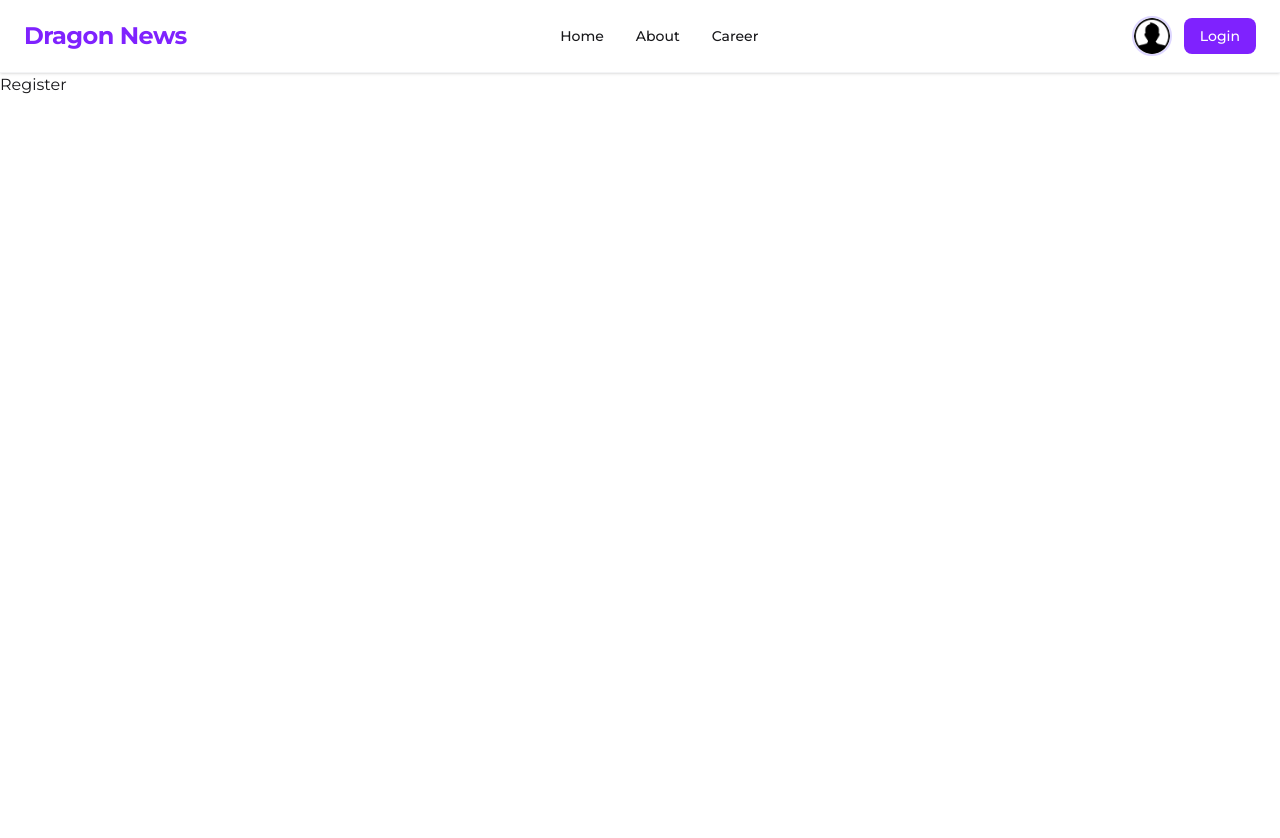
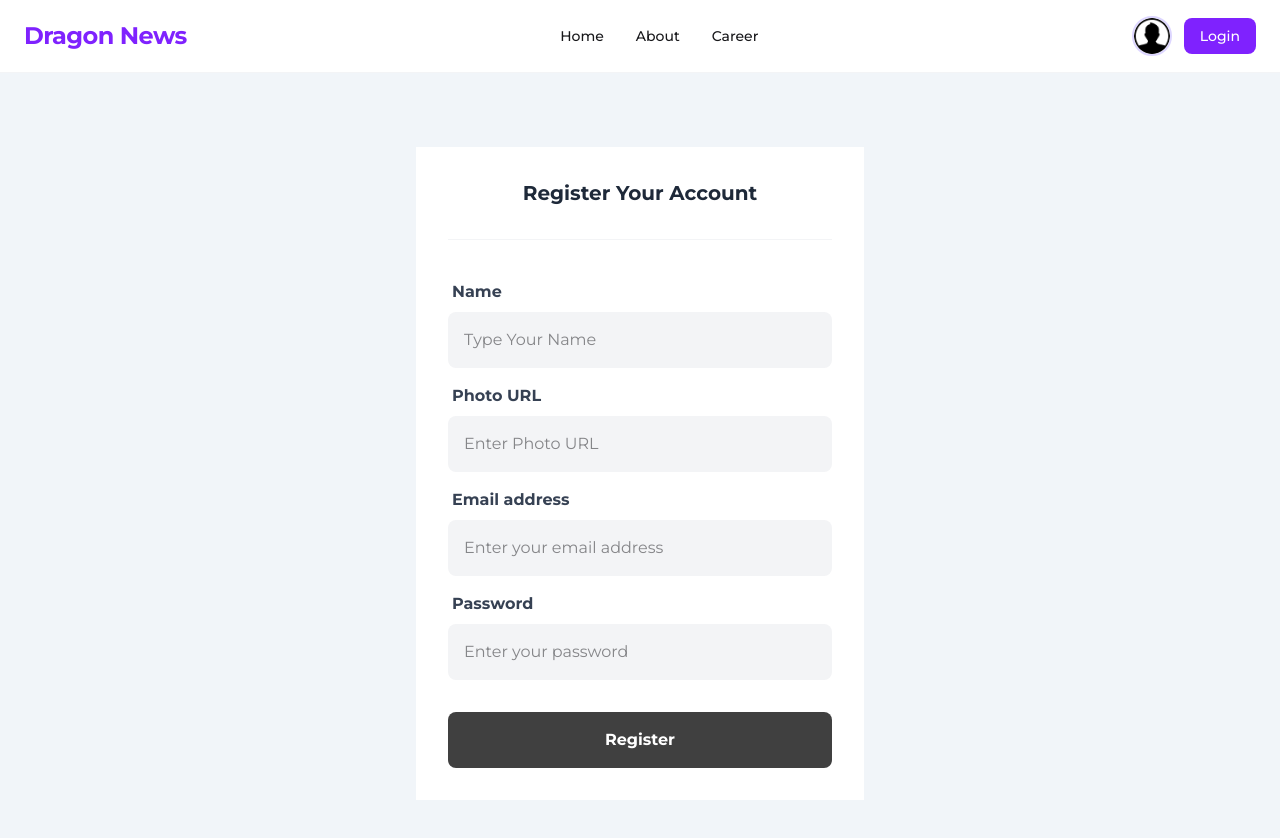
Before and after one commit to NuruddinJewel/Project-Next-js, a Next.js app: page /register in a window 1280 px wide. Shown: the top 838 px of the page. Before the commit the page ends 800 px from the top, so only its background shows below. Built offline with nearby package versions, Linux system fonts and the light colour scheme.

Commit message:
Register and Login

```diff
--- a/src/app/(auth)/login/page.jsx
+++ b/src/app/(auth)/login/page.jsx
@@ -4,13 +4,18 @@ import React from 'react';
 import { useForm } from 'react-hook-form';
 
 const LoginPage = () => {
-    const { register, hanlesubmit } = useForm();
-    const handleLogin = (e) => {
-        e.preventDefault();
-        const email = e.target.email.value;
-        const password = e.target.password.value;
-        console.log(email, password)
+    // Using React Hook Form
+    const { register, handleSubmit, watch, formState: { errors } } = useForm();
+    const handleLogin = (data) => {
+        // e.preventDefault();
+        // const email = e.target.email.value;
+        // const password = e.target.password.value;
+        // console.log(email, password)
+        console.log(data, "data")
     }
+    // console.log(errors, "errors")
+    console.log(watch('email'))
+    console.log(watch('password'))
     return (
         // <div className='container mx-auto min-h-[80vh] flex justify-center items-center bg-slate-100'>
         //     <div className='p-4 rounded-xl bg-white'>
@@ -34,20 +39,22 @@ const LoginPage = () => {
         <div className='container mx-auto min-h-screen flex justify-center items-center bg-slate-100'>
             <div className='w-full max-w-md p-8 bg-white'>
                 {/* Title Section */}
-                <h2 className='font-bold text-xl text-center text-gray-800 mb-8'>Login your account</h2>
+                <h2 className='font-bold text-xl text-center text-gray-800 mb-8'>Login Your Account</h2>
 
                 <div className="border-t border-gray-100 mb-10"></div>
 
-                <form className="space-y-4" onSubmit={handleLogin}>
+                <form className="space-y-4" onSubmit={handleSubmit(handleLogin)}>
                     {/* Email Field */}
                     <div className="flex flex-col gap-2">
                         <label className="font-bold text-gray-700 ml-1">Email address</label>
                         <input
                             type="email"
-                            name="email"
+                            // name="email"
                             className="w-full p-4 bg-gray-100 rounded-lg outline-none focus:ring-1 focus:ring-gray-300 transition-all"
                             placeholder="Enter your email address"
+                            {...register("email", { required: "Email Required !!" })}
                         />
+                        {errors.email && <p className='text-red-500'>{errors.email.message}</p>}
                     </div>
 
                     {/* Password Field */}
@@ -55,21 +62,24 @@ const LoginPage = () => {
                         <label className="font-bold text-gray-700 ml-1">Password</label>
                         <input
                             type="password"
-                            name="password"
+                            // name="password"
                             className="w-full p-4 bg-gray-100 rounded-lg outline-none focus:ring-1 focus:ring-gray-300 transition-all"
                             placeholder="Enter your password"
+                            {...register("password", { required: "Password Required !!" })}
                         />
                     </div>
-
+                    {errors.password && <p className='text-red-500'>{errors.password.message}</p>}
                     {/* Login Button */}
                     <button className="w-full bg-[#404040] hover:bg-black text-white font-bold py-4 rounded-lg mt-4 transition-colors">
                         Login
                     </button>
+
                 </form>
 
                 {/* Footer Link */}
                 <p className="text-center mt-8 text-gray-600 font-medium">
                     {"Don't Have An Account?"} <Link href={'/register'} className="text-red-500 cursor-pointer hover:underline">Register</Link>
+
                 </p>
             </div>
         </div>
--- a/src/app/(auth)/register/page.jsx
+++ b/src/app/(auth)/register/page.jsx
@@ -1,9 +1,132 @@
+// import React from 'react';
+
+// const RegisterPage = () => {
+//     return (
+//         <div>
+//             Register
+//         </div>
+//     );
+// };
+
+// export default RegisterPage;
+
+'use client'
+import Link from 'next/link';
 import React from 'react';
+import { useForm } from 'react-hook-form';
 
 const RegisterPage = () => {
+    // Using React Hook Form
+    const { register, handleSubmit, watch, formState: { errors } } = useForm();
+    const handleRegister = (data) => {
+        // e.preventDefault();
+        // const email = e.target.email.value;
+        // const password = e.target.password.value;
+        // console.log(email, password)
+        console.log(data, "data")
+        const { email, name, photo, password } = data;
+        console.log(name, photo)
+    }
+    // console.log(errors, "errors")
+    // console.log(watch('email'))
+    // console.log(watch('password'))
+    // const { email, name, photo, password } = data;
+    // console.log(name, photo)
     return (
-        <div>
-            Register
+        // <div className='container mx-auto min-h-[80vh] flex justify-center items-center bg-slate-100'>
+        //     <div className='p-4 rounded-xl bg-white'>
+        //         <h2 className='font-bold text-3xl text-center'>Login your Account</h2>
+        //         <form>
+        //             <fieldset className="fieldset bg-base-200 border-base-300 rounded-box w-xs border p-4">
+        //                 <legend className="fieldset-legend">Login</legend>
+
+        //                 <label className="label">Email</label>
+        //                 <input type="email" className="input" placeholder="Email" />
+
+        //                 <label className="label">Password</label>
+        //                 <input type="password" className="input" placeholder="Password" />
+
+        //                 <button className="btn btn-neutral mt-4">Login</button>
+        //             </fieldset>
+
+        //         </form>
+        //     </div>
+        // </div>
+        <div className='container mx-auto min-h-screen flex justify-center items-center bg-slate-100'>
+            <div className='w-full max-w-md p-8 bg-white'>
+                {/* Title Section */}
+                <h2 className='font-bold text-xl text-center text-gray-800 mb-8'>Register Your Account</h2>
+
+                <div className="border-t border-gray-100 mb-10"></div>
+
+                <form className="space-y-4" onSubmit={handleSubmit(handleRegister)}>
+                    {/* Name Field */}
+                    <div className="flex flex-col gap-2">
+                        <label className="font-bold text-gray-700 ml-1">Name</label>
+                        <input
+                            type="text"
+                            // name="password"
+                            className="w-full p-4 bg-gray-100 rounded-lg outline-none focus:ring-1 focus:ring-gray-300 transition-all"
+                            placeholder="Type Your Name"
+                            {...register("name", { required: "Name Required!!" })}
+
+                        />
+                        {errors.name && <p className='text-red-500'>{errors.name.message}</p>}
+                    </div>
+
+                    {/* Photo Field */}
+
+                    <div className="flex flex-col gap-2">
+                        <label className="font-bold text-gray-700 ml-1">Photo URL </label>
+                        <input
+                            type="text"
+                            // name="password"
+                            className="w-full p-4 bg-gray-100 rounded-lg outline-none focus:ring-1 focus:ring-gray-300 transition-all"
+                            placeholder="Enter Photo URL"
+                            {...register("photo", { required: "Photo URL Required !!" })}
+                        />
+                        {errors.photo && <p className='text-red-500'>{errors.photo.message}</p>}
+                    </div>
+
+
+
+                    {/* Email Field */}
+                    <div className="flex flex-col gap-2">
+                        <label className="font-bold text-gray-700 ml-1">Email address</label>
+                        <input
+                            type="email"
+                            // name="email"
+                            className="w-full p-4 bg-gray-100 rounded-lg outline-none focus:ring-1 focus:ring-gray-300 transition-all"
+                            placeholder="Enter your email address"
+                            {...register("email", { required: "Email Required !!" })}
+                        />
+                        {errors.email && <p className='text-red-500'>{errors.email.message}</p>}
+                    </div>
+
+                    {/* Password Field */}
+                    <div className="flex flex-col gap-2">
+                        <label className="font-bold text-gray-700 ml-1">Password</label>
+                        <input
+                            type="password"
+                            // name="password"
+                            className="w-full p-4 bg-gray-100 rounded-lg outline-none focus:ring-1 focus:ring-gray-300 transition-all"
+                            placeholder="Enter your password"
+                            {...register("password", { required: "Password Required !!" })}
+                        />
+                    </div>
+                    {errors.password && <p className='text-red-500'>{errors.password.message}</p>}
+                    {/* Login Button */}
+
+                    <button className="w-full bg-[#404040] hover:bg-black text-white font-bold py-4 rounded-lg mt-4 transition-colors">
+                        Register
+                    </button>
+                </form>
+                {/* Footer Link */}
+                {/* <p className="text-center mt-8 text-gray-600 font-medium">
+                    {"Don't Have An Account?"} <Link href={'/register'} className="text-red-500 cursor-pointer hover:underline">Register</Link>
+
+                </p> */}
+            </div>
         </div>
     );
 };
```
